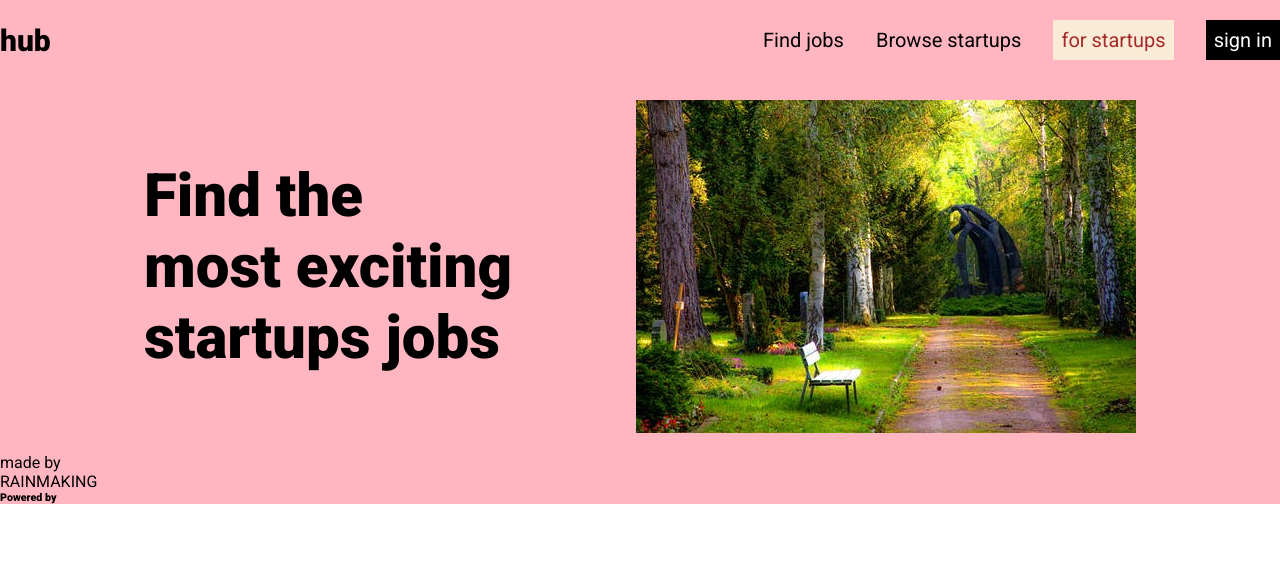
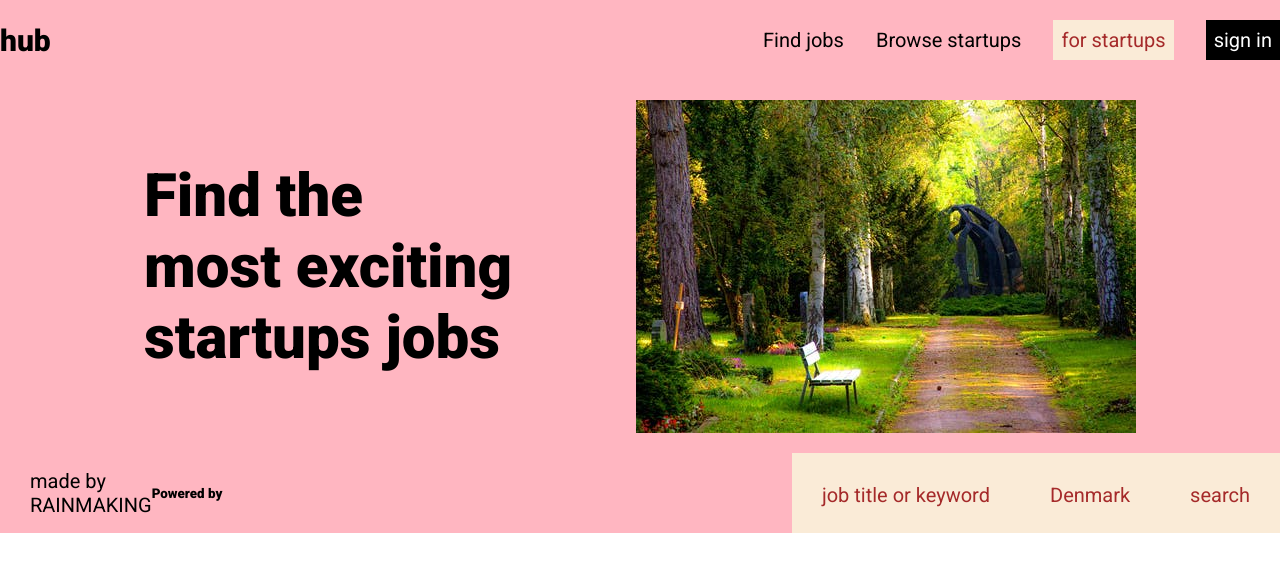
Before and after one commit to manvijain08/CSS-Flexbox-practice, a plain HTML site: page index.html in a window 1280 px wide. Drawn offline with Linux system fonts and the light colour scheme.

Commit message:
fourth commit

```diff
--- a/css/style.css
+++ b/css/style.css
@@ -51,3 +51,28 @@
   padding: 20px;
   font-size: 30px;
 }
+
+.logo {
+  display: flex;
+  justify-content: space-between;
+  height: 80px;
+  font-size: 20px;
+}
+
+.log {
+  display: flex;
+  justify-content: space-evenly;
+  align-items: center;
+  padding: 30px;
+}
+
+.logo1 {
+  display: flex;
+  list-style: none;
+  font-size: 20px;
+}
+
+.logo2 {
+  margin-left: -0rem;
+  padding: 30px;
+}
--- a/index.html
+++ b/index.html
@@ -33,12 +33,27 @@
         </h1>
         <img src="nature.jpeg" />
       </div>
+
       <div class="logo">
-        <p>
-          made by <br />
-          RAINMAKING
-        </p>
-        <h6>Powered by</h6>
+        <div class="log">
+          <p>
+            made by <br />
+            RAINMAKING
+          </p>
+          <h6>Powered by</h6>
+        </div>
+        <ul class="logo1">
+        <li class="logo2 btn-primary">
+          job title or keyword
+        </li>
+        <li class="logo2 btn-primary">
+          Denmark
+        </li>
+        <li class="logo2 btn-primary">
+          search
+        </li>
+        </ul>
+      </div>
       </div>
     </div>
   </body>
```
